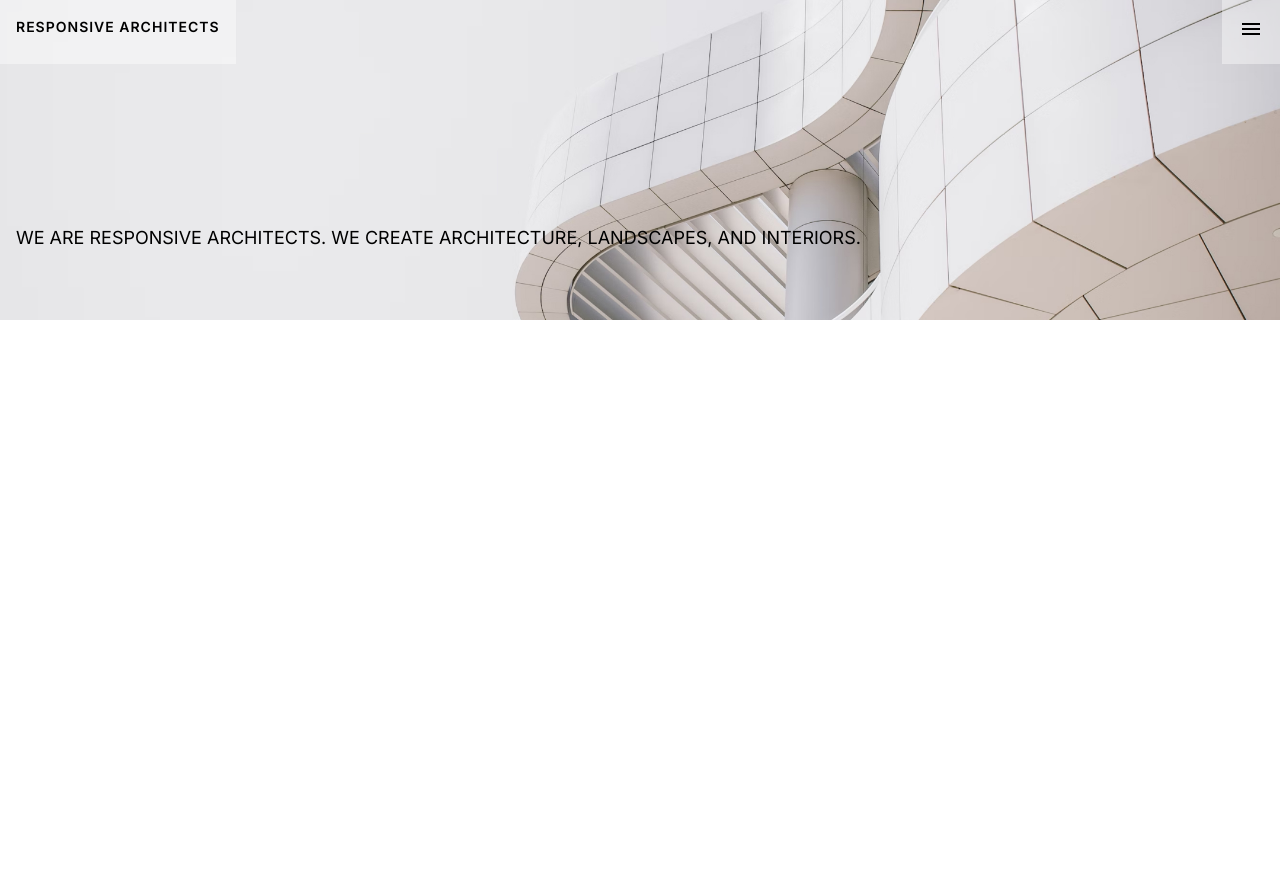
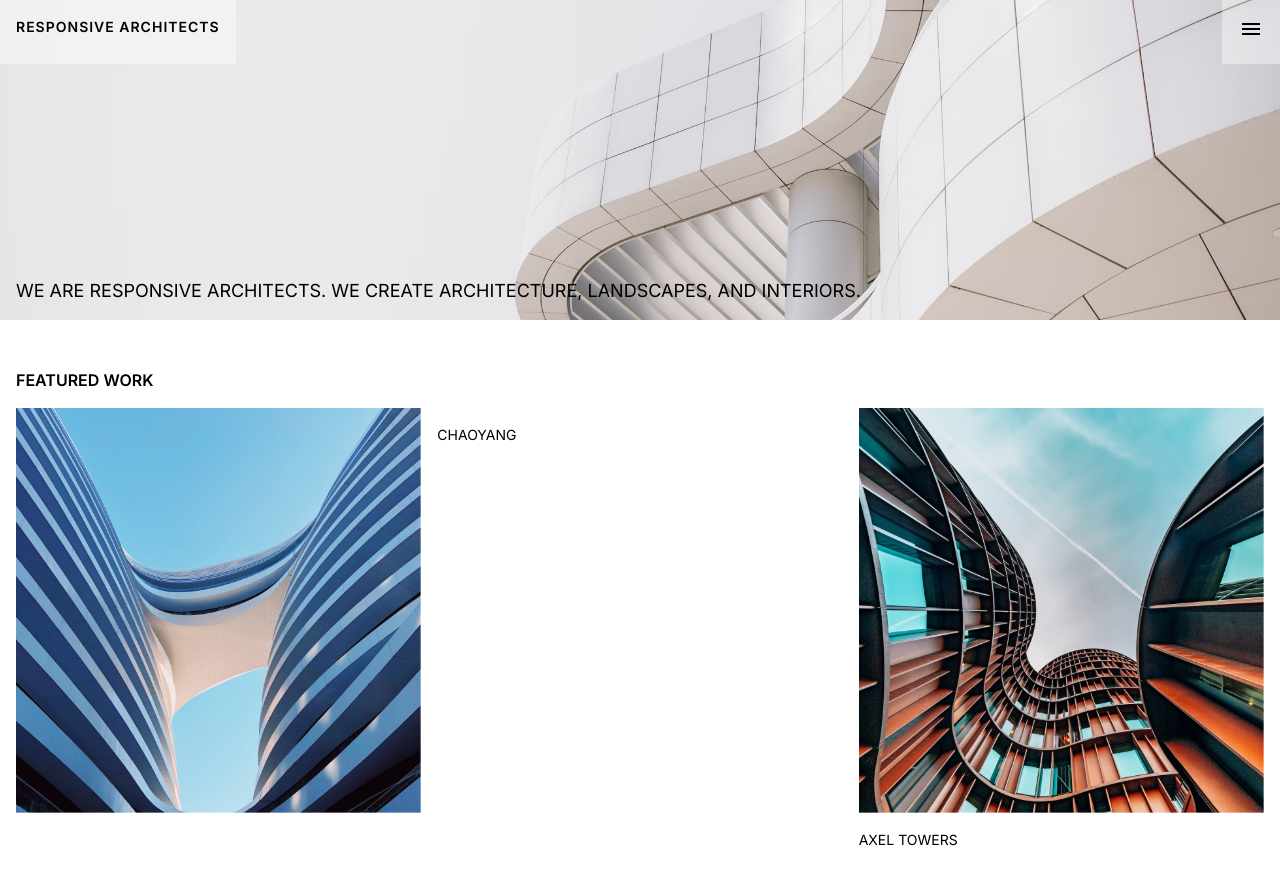
Before and after one commit to sharkbaitshea/GRA361, a plain HTML site: page responsive-architects/index.html in a window 1280 px wide. Shown: the top 895 px of the page. Before the commit the page ends 800 px from the top, so only its background shows below. Drawn offline with nearby package versions, Linux system fonts and the light colour scheme.

Commit message:
updated responsive arch.

```diff
--- a/responsive-architects/css/styles.css
+++ b/responsive-architects/css/styles.css
@@ -16,13 +16,19 @@ header {
 
 }
 
-header .inner {
+ .inner {
     margin: 0 auto;
     max-width: 1280px;
+    position: relative;
+}
+
+header .inner {
+    height: 100%;
 }
 
 nav {
     display: none;
+    background-color: rgba(255,255,255,.4);
 }
 
 h1 {
@@ -48,5 +54,62 @@ h1 {
 
 .intro {
     text-transform: uppercase;
-    padding: 10rem 1rem 1rem 1rem;
+    bottom: 0;
+    left: 0;
+    padding: 1rem;
+    position: absolute;
 }
+
+.featured-work {
+    padding: 3rem 1rem;
+
+}
+
+.featured-work h2 {
+    text-transform: uppercase;
+    font-size: 16px;
+    margin-bottom: 1rem;
+    font-weight: 600;
+}
+
+.featured-work figure {
+    margin-bottom: 2rem;
+}
+
+.featured-work figcaption {
+    font-size: 14px;
+    text-transform: uppercase;
+    margin-top: 1rem;
+}
+
+nav li {
+    list-style: none;
+}
+
+nav a {
+    color: #000;
+    font-size: 14px
+    text-transform: uppercase;
+    text-decoration: none;
+}
+
+@media screen and (min-width: 680px) {
+    .work-grid {
+        display: grid;
+        gap: 1rem;
+        grid-template-columns: 1fr 1fr 1fr;
+    }
+}
+
+@media screen and (min-width 800px) {
+    .menu-button {
+        display: none;
+    }
+    nav {
+        display: block;
+    }
+
+    nav ul {
+        display: flex;
+    }
+}
--- a/responsive-architects/index.html
+++ b/responsive-architects/index.html
@@ -15,7 +15,8 @@
   <link href="https://fonts.googleapis.com/css2?family=Inter:wght@400;600&display=swap" rel="stylesheet">
 
   <!-- menu icon-->
-  <link rel="stylesheet" href="https://fonts.googleapis.com/css2?family=Material+Symbols+Outlined:opsz,wght,FILL,GRAD@48,400,0,0" />
+  <link rel="stylesheet"
+    href="https://fonts.googleapis.com/css2?family=Material+Symbols+Outlined:opsz,wght,FILL,GRAD@48,400,0,0" />
 
   <link rel="stylesheet" href="css/reset.css">
   <link rel="stylesheet" href="css/styles.css">
@@ -59,8 +60,28 @@
     </div>
   </header>
 
+  <section class="featured-work">
+    <div class="inner">
+      <h2>Featured Work</h2>
+      <div class="work-grid"
+        <figure>
+          <img src="img/project-1.jpg" alt="Ground level photo of two building with blue sky behind it" />
+          <figcaption>Chaoyang</figcaption>
+        </figure>
+        <figure>
+          <img src="img/project-2.png" alt="Ground level photo of two building with blue sky behind it" />
+          <figcaption>Axel Towers</figcaption>
+        </figure>
+        <figure>
+          <img src="img/project-3.jpg" alt="Ground level photo of two building with blue sky behind it" />
+          <figcaption>B&B Expo Milano</figcaption>
+        </figure>
+      </div>
+    </div>
+  </section>
 
   <!-- Load Scripts -->
   <script src="js/scripts.js"></script>
 </body>
+
 </html>
```
Also changed, not shown: responsive-architects/img/project-3.jpg, 3 other files. Lines whose indentation alone changed are shown as unchanged.
